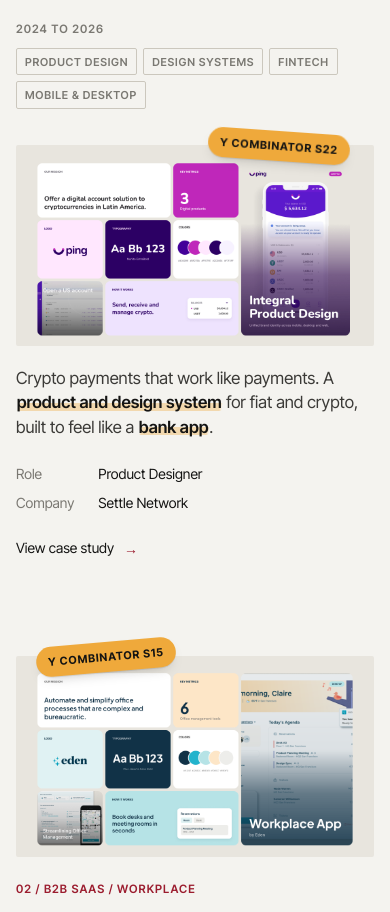
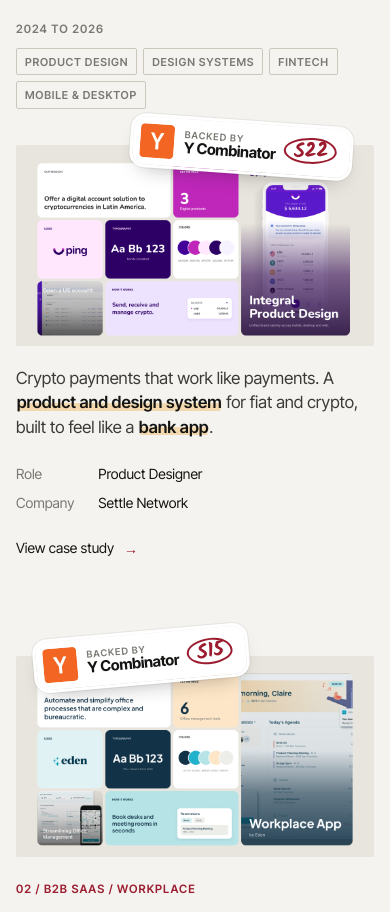
Before and after one commit to Mechcasares/portfolio, a Next.js app: page / in a window 390 px wide. Shown: the part 885-1797 px from the top of the page. Built offline with nearby package versions, Linux system fonts and the light colour scheme.

Commit message:
YC sticker with logo; remove saffron circle behind phone
Co-Authored-By: Claude Opus 5.5 <noreply@anthropic.com>
Claude-Session: https://claude.ai/code/session_01GBCwHyS173TJ3hW37znW1S

```diff
--- a/app/globals.css
+++ b/app/globals.css
@@ -1244,17 +1244,43 @@ div:has(> #work) + .section { padding-block-start: 0; }
   border-radius: 58% 42% 55% 45% / 45% 55% 45% 55%;
 }
 .about-photo { isolation: isolate; }
-.composite::after {
+
+.process-canvas { border-radius: 36px 8px 40px 10px; }
+@media (max-width: 719px) { .hero-note { margin-left: 16vw; } }
+
+/* YC sticker: die cut white sticker with the logo and a handwritten batch */
+.yc-sticker {
+  display: inline-flex;
+  align-items: center;
+  gap: 10px;
+  padding: 7px 16px 7px 7px;
+  background: #fff;
+  border-radius: 12px;
+  outline: 3px solid #fff;
+  box-shadow: 0 0 0 4px rgba(20, 20, 19, 0.06), 0 10px 22px -10px rgba(20, 20, 19, 0.4);
+  transition: transform 0.5s var(--ease);
+}
+.yc-logo { width: 34px; height: 34px; flex: none; }
+.yc-text { display: flex; flex-direction: column; line-height: 1.05; }
+.yc-small { font-size: 9.5px; font-weight: 600; letter-spacing: 0.1em; text-transform: uppercase; color: var(--muted); }
+.yc-name { font-size: 15px; font-weight: 650; letter-spacing: -0.02em; color: var(--ink); }
+.yc-batch {
+  position: relative;
+  font-size: 20px;
+  color: var(--pen);
+  padding: 0 6px;
+  margin-left: 2px;
+  transform: rotate(-6deg);
+}
+.yc-batch::after {
   content: "";
   position: absolute;
-  z-index: -1;
-  right: -3%;
-  top: -8%;
-  width: 26%;
-  aspect-ratio: 1;
-  border-radius: 50%;
-  background: var(--warm);
+  inset: -4px -3px -2px -4px;
+  border: 2px solid var(--pen);
+  border-radius: 55% 45% 50% 50% / 50% 55% 45% 50%;
+  transform: rotate(4deg);
 }
-.composite { isolation: isolate; }
-.process-canvas { border-radius: 36px 8px 40px 10px; }
-@media (max-width: 719px) { .hero-note { margin-left: 16vw; } }
+@media (hover: hover) {
+  .story-link:hover .yc-sticker { transform: rotate(-3deg) scale(1.04); }
+}
+.story-badges { top: -22px; }
--- /dev/null
+++ b/components/Badge.tsx
@@ -0,0 +1,18 @@
+// Stickers for project highlights. "Y Combinator S22" renders as a YC sticker.
+export function Badge({ label }: { label: string }) {
+  const yc = label.match(/^Y Combinator\s+(\S+)$/);
+  if (!yc) return <span className="sticker sticker--warm">{label}</span>;
+  return (
+    <span className="yc-sticker" aria-label={`Y Combinator, batch ${yc[1]}`}>
+      <svg className="yc-logo" viewBox="0 0 32 32" aria-hidden="true">
+        <rect width="32" height="32" rx="4" fill="#f26522" />
+        <path d="M9.6 8.2h3.1l3.3 6.6 3.3-6.6h3l-4.9 9.2v6.4h-2.8v-6.4z" fill="#fff" />
+      </svg>
+      <span className="yc-text">
+        <span className="yc-small">Backed by</span>
+        <span className="yc-name">Y Combinator</span>
+      </span>
+      <span className="yc-batch hand">{yc[1]}</span>
+    </span>
+  );
+}
--- a/components/CaseStudy.tsx
+++ b/components/CaseStudy.tsx
@@ -5,6 +5,7 @@ import { Arrow, Circled, Note, Underlined } from "./hand";
 import { Enter, ParallaxMedia, Reveal, WordReveal } from "./motion";
 import { Visual } from "./Visual";
 import { Rich } from "./Rich";
+import { Badge } from "./Badge";
 
 const num = (i: number) => String(i + 1).padStart(2, "0");
 
@@ -200,7 +201,7 @@ export function CaseStudy({ project }: { project: Project }) {
           </h1>
           <Enter delay={0.9} className="cs-badges">
             {project.badges.map((b) => (
-              <span key={b} className="sticker sticker--warm">{b}</span>
+              <Badge key={b} label={b} />
             ))}
           </Enter>
         </div>
--- a/components/Work.tsx
+++ b/components/Work.tsx
@@ -4,6 +4,7 @@ import { Drift, Enter, ParallaxMedia, Reveal } from "./motion";
 import { roughArrow } from "@/lib/rough";
 import { Visual } from "./Visual";
 import { Rich } from "./Rich";
+import { Badge } from "./Badge";
 
 function Tags({ tags }: { tags: string[] }) {
   return (
@@ -41,8 +42,8 @@ function Title({ p, style }: { p: Project; style?: React.CSSProperties }) {
 function Badges({ p }: { p: Project }) {
   return (
     <div className="story-badges" aria-label="Highlights">
-      {p.badges.map((b, i) => (
-        <span key={b} className={`sticker sticker--${i % 2 ? "pen" : "warm"}`}>{b}</span>
+      {p.badges.map((b) => (
+        <Badge key={b} label={b} />
       ))}
     </div>
   );
```
